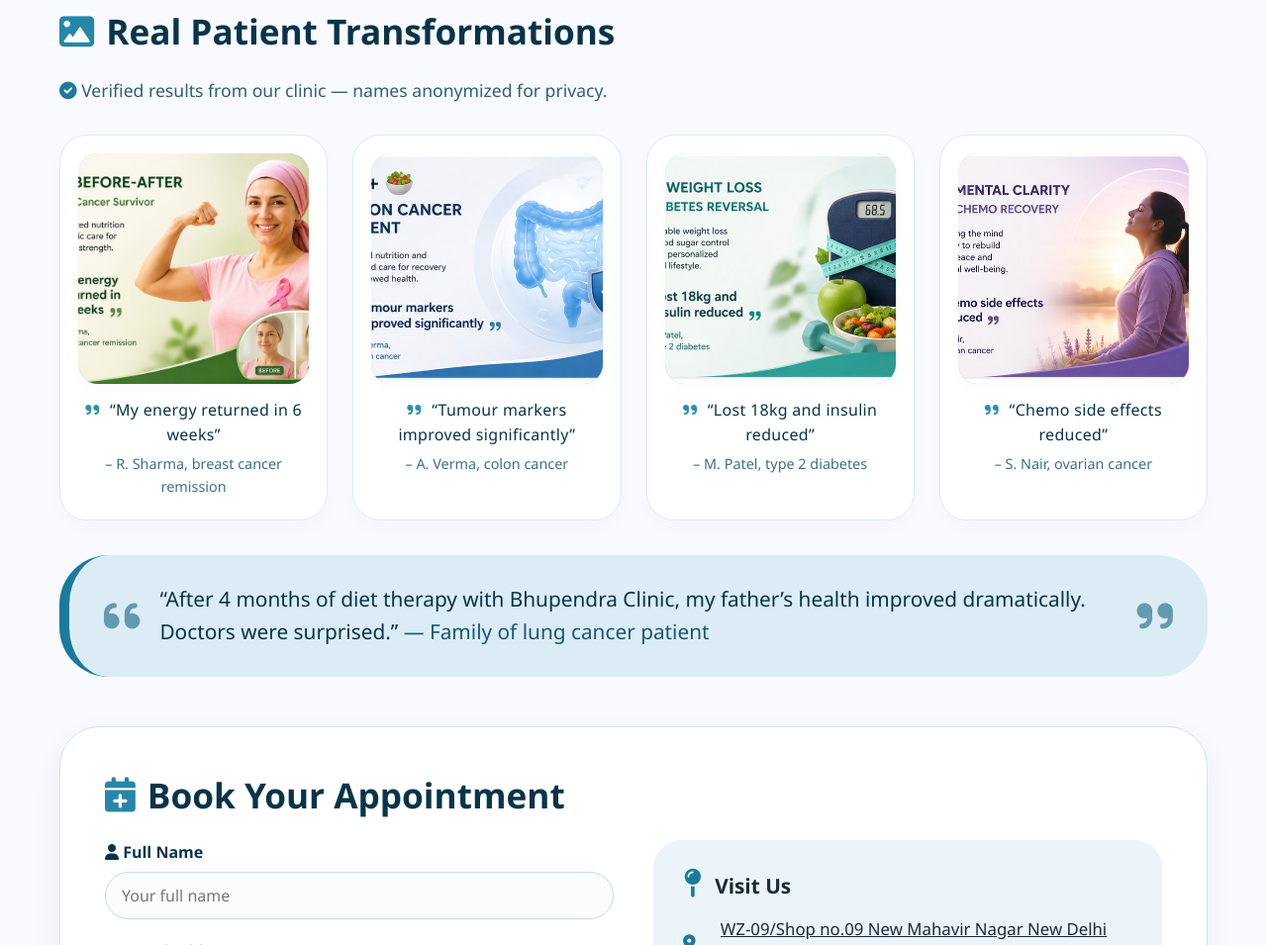
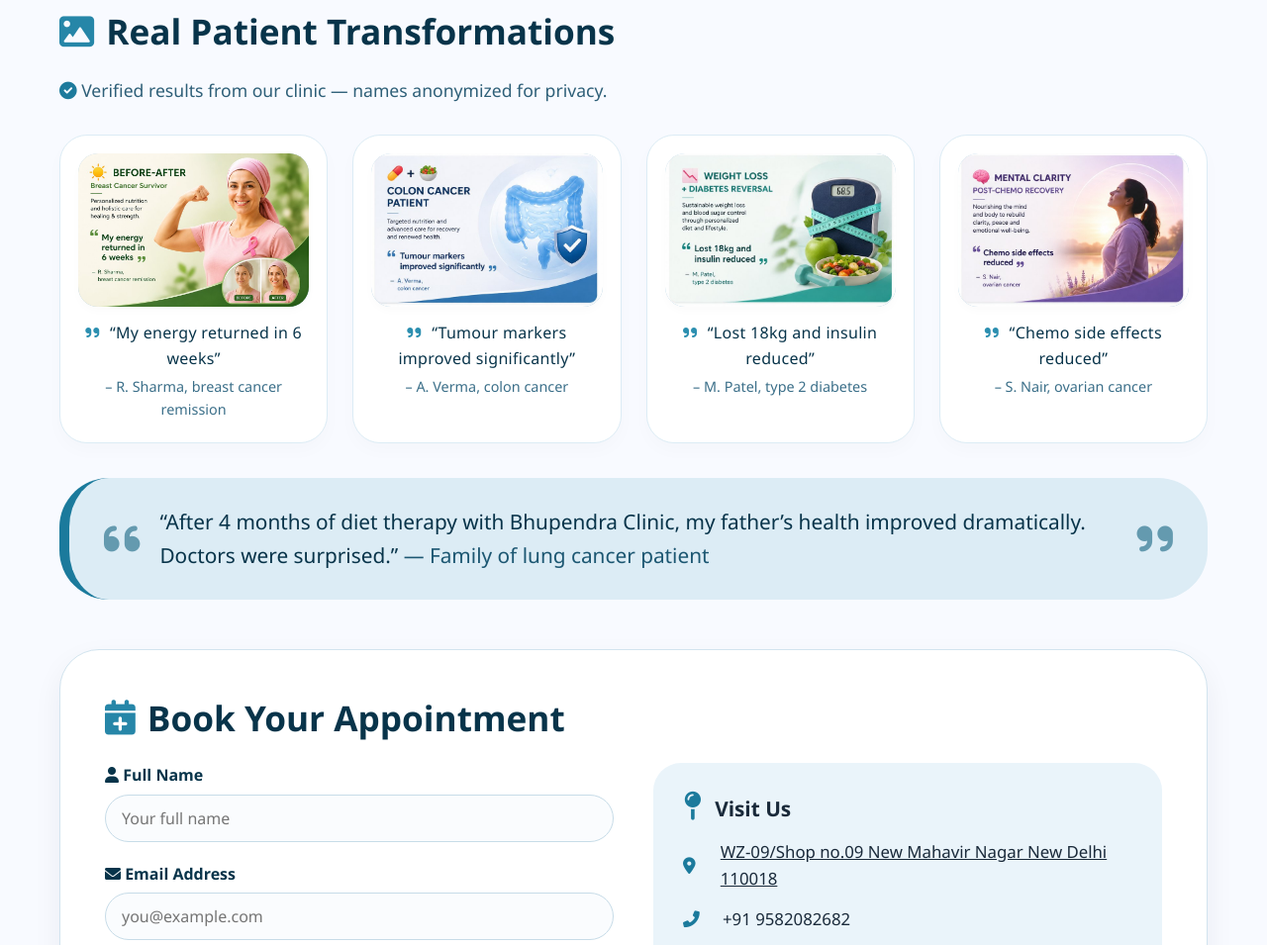
Before and after one commit to website-01-teach/bhupendra-clinic, a website built with Vite: page index.html in a window 1280 px wide. Shown: the part 1029-1984 px from the top of the page at 99% size. Built offline with nearby package versions, Linux system fonts and the light colour scheme.

Commit message:
Update index.html

```diff
--- a/index.html
+++ b/index.html
@@ -251,7 +251,7 @@
 
     .proof-item img {
       width: 100%;
-      aspect-ratio: 1 / 1;
+      aspect-ratio: 3 / 2;
       object-fit: cover;
       border-radius: 20px;
       background: #d0e2ed;
```
